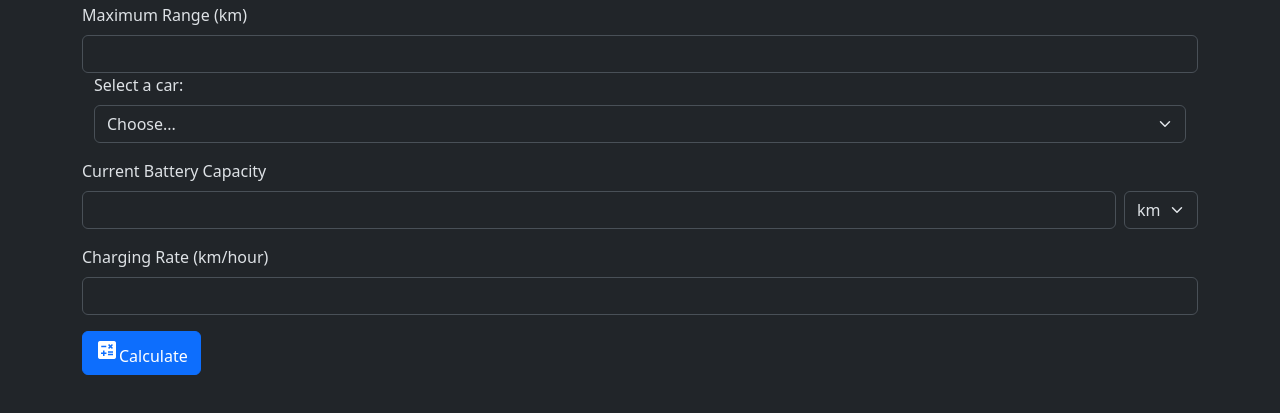
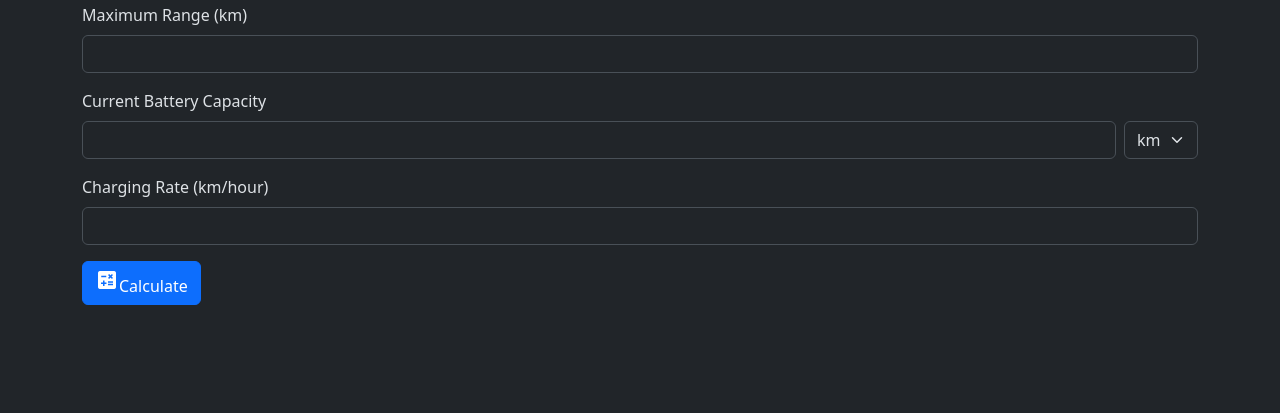
Before and after one commit to corvinsz/EVChargeCalculator, a website with bundled scripts: page src/index.html in a window 1280 px wide. Shown: the part 101-514 px from the top of the page. Built offline with nearby package versions, Linux system fonts and the light colour scheme.

Commit message:
removed car dropdown

```diff
--- a/src/index.html
+++ b/src/index.html
@@ -57,13 +57,12 @@
           <label for="maxRange" class="form-label">Maximum Range (km)</label>
           <input type="number" class="form-control" id="maxRange" required />
 
-          <div class="container mt">
+          <!--<div class="container mt">
             <label for="carDropdown" class="form-label">Select a car:</label>
             <select id="carDropdown" class="form-select">
               <option selected>Choose...</option>
-              <!-- Options will be populated here by TypeScript -->
             </select>
-          </div>
+          </div> -->
         </div>
 
         <div class="mb-3">
```
